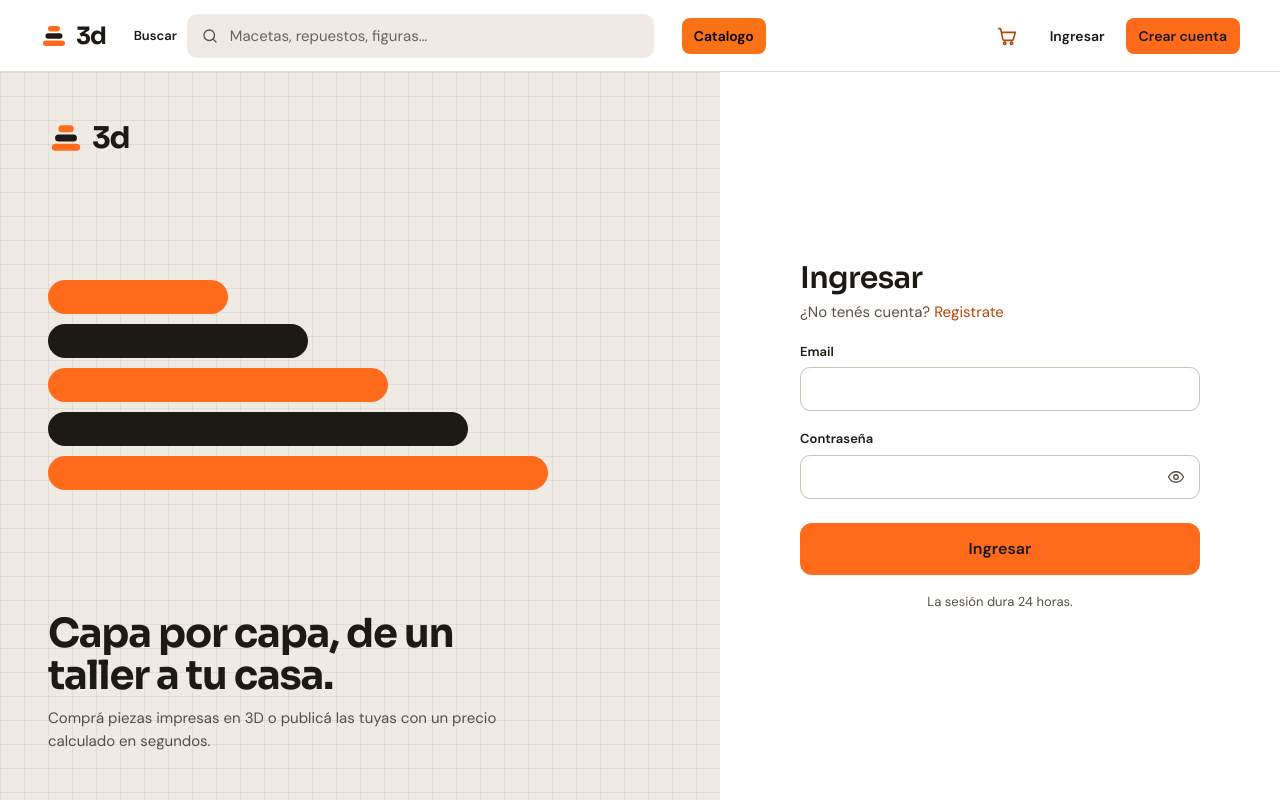
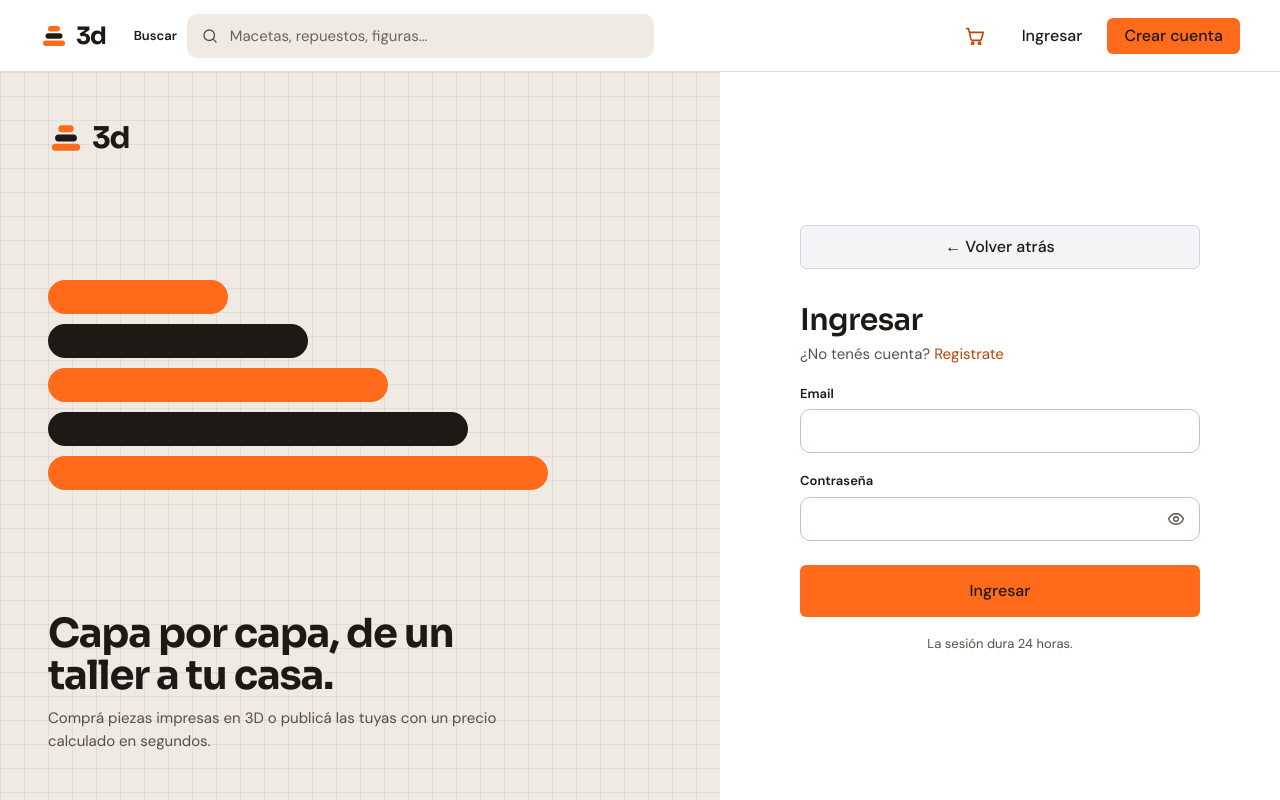
Before and after one commit to lgamallo2306/APIsTPOFrontend, a React app in the folder frontend/: page /login in a window 1280 px wide. Built offline with nearby package versions, Linux system fonts and the light colour scheme; no server answers; the HTML template or start-up script is replaced by a standard one.

Commit message:
borre el boton que no hacia falta de volver al catalogo y agregue el volver para atras en carrito, login y detalle de producto

```diff
--- a/frontend/src/components/auth/LoginForm.jsx
+++ b/frontend/src/components/auth/LoginForm.jsx
@@ -1,7 +1,9 @@
 import { useState } from 'react'
 import { Link } from 'react-router-dom'
 import PasswordInput from '../ui/PasswordInput'
+import BackButton from '../layout/BackButton'
 import './AuthForm.css'
+
 
 function LoginForm({ onSubmit, error, loading }) {
   const [form, setForm] = useState({ email: '', password: '' })
@@ -17,6 +19,9 @@ function LoginForm({ onSubmit, error, loading }) {
 
   return (
     <form className="auth-form" onSubmit={handleSubmit}>
+      <div style={{ marginBottom: '16px' }}>
+        <BackButton />
+      </div>
       <div className="auth-form-title">
         <h1 className="h1">Ingresar</h1>
         <p className="muted">
--- /dev/null
+++ b/frontend/src/components/layout/BackButton.css
@@ -0,0 +1,31 @@
+.btn {
+  display: inline-flex;
+  align-items: center;
+  justify-content: center;
+  padding: 10px 16px;
+  font-size: 1rem;
+  font-weight: 500;
+  border-radius: 6px;
+  border: 1px solid transparent;
+  cursor: pointer;
+  transition: background-color 0.2s ease, border-color 0.2s ease;
+  text-decoration: none;
+}
+
+/* Estilo específico para el botón secundario */
+.btn-secondary {
+  background-color: #f3f4f6; /* Un gris claro muy limpio */
+  color: #374151;            /* Texto gris oscuro contrastado */
+  border-color: #d1d5db;     /* Borde sutil */
+}
+
+.btn-secondary:hover {
+  background-color: #e5e7eb; /* Un gris un poco más oscuro al pasar el cursor */
+  border-color: #9ca3af;
+}
+
+/* Tamaños opcionales si los usás en tu app */
+.btn-lg {
+  width: 100%;
+  padding: 12px;
+}
--- /dev/null
+++ b/frontend/src/components/layout/BackButton.jsx
@@ -0,0 +1,13 @@
+import { useNavigate } from "react-router-dom";
+import './BackButton.css'
+function BackButton(){
+    const navigate = useNavigate()
+    return(
+        <button onClick={()=>navigate(-1)} className="btn btn-secondary">
+            ← Volver atrás
+
+        </button>
+    )
+}
+
+export default BackButton
--- a/frontend/src/components/layout/Header.jsx
+++ b/frontend/src/components/layout/Header.jsx
@@ -11,7 +11,6 @@ function Header({ user, cartCount, onLogout}) {
     <header className="header">
         <Logo />
         <SearchBar />
-        <CatalogButton />
         <div className='header-actions'>
             <CartIcon count={cartCount} />
              {user ? <UserMenu user={user} onLogout={onLogout} /> : <AuthButtons />}
--- a/frontend/src/components/products/ProductDetail.jsx
+++ b/frontend/src/components/products/ProductDetail.jsx
@@ -2,6 +2,7 @@ import { useState, useEffect } from 'react'
 import { useLocation } from 'react-router-dom'
 import { getProduct } from '../../utils/api'
 import EmptyState from '../ui/EmptyState'
+import BackButton from '../layout/BackButton'
 import ProductInfo from './ProductInfo'
 import './ProductDetail.css'
 
@@ -39,6 +40,9 @@ function ProductDetail({ token, onCartChange, onLogout }) {
 
   return (
     <section className="product-detail">
+      <div style={{ marginBottom: '16px' }}>
+        <BackButton />
+      </div>
       <ProductInfo product={product} token={token} onCartChange={onCartChange} onLogout={onLogout} />
     </section>
   )
--- a/frontend/src/views/CartView.jsx
+++ b/frontend/src/views/CartView.jsx
@@ -1,8 +1,12 @@
 import Cart from '../components/cart/Cart'
+import BackButton from '../components/layout/BackButton'
 
 function CartView({ cart, products, error, onRetry, token, onCartChange, onLogout }) {
   return (
     <main>
+      <div style={{ padding: '16px 24px 0 24px' }}>
+        <BackButton />
+      </div>
       <Cart cart={cart} products={products} error={error} onRetry={onRetry} token={token} onCartChange={onCartChange} onLogout={onLogout} />
     </main>
   )
```
